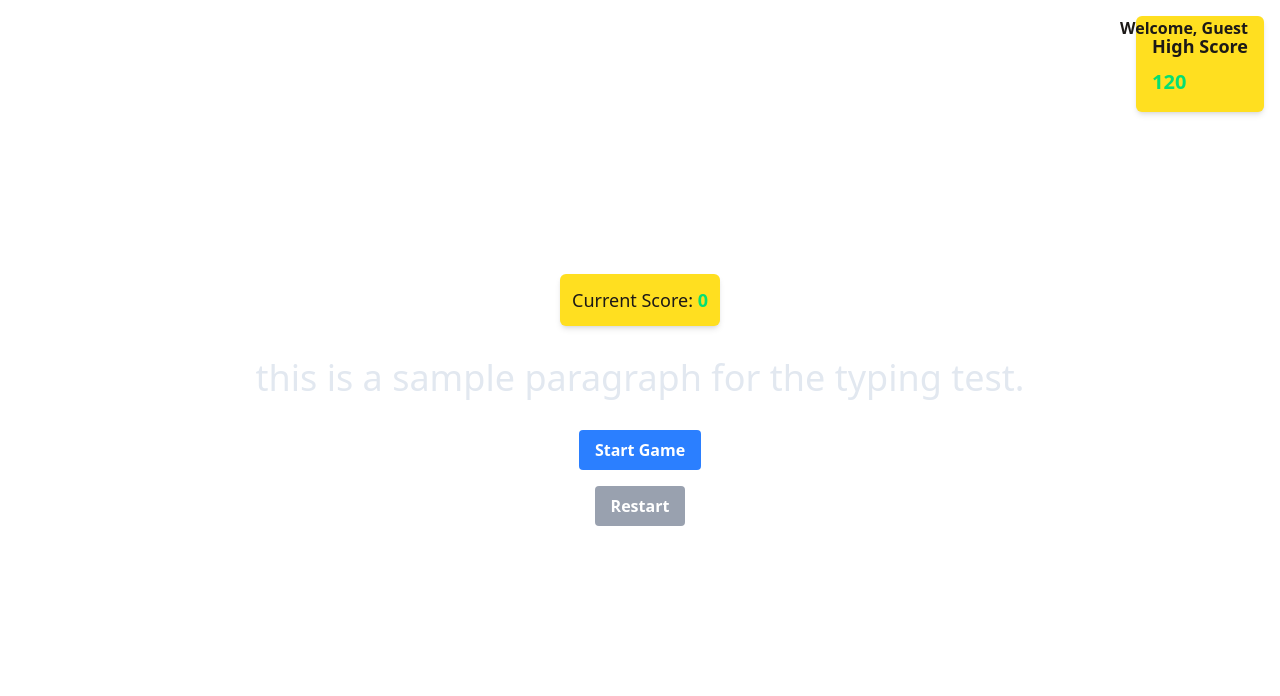
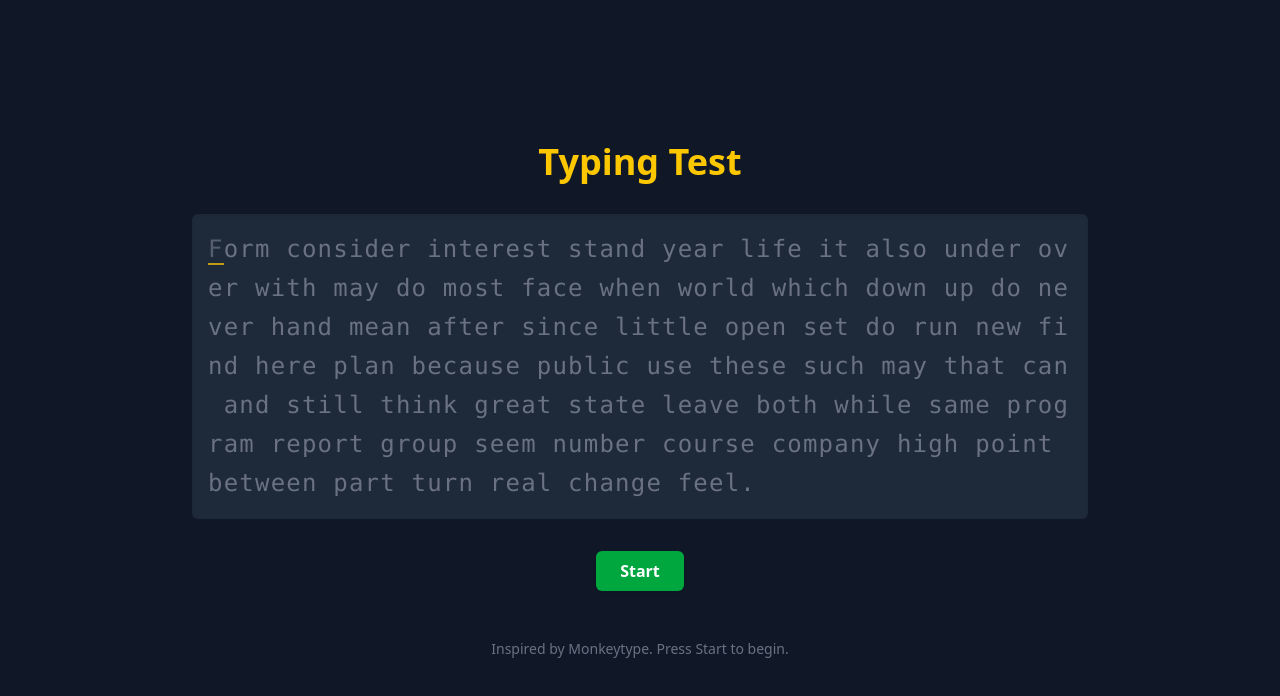
Before and after one commit to arjitjohar/updatedTypingGameReact, a React (Vite) app in the folder frontend/: page / in a window 1280 px wide. Shown: the top 696 px of the page. Built offline with nearby package versions, Linux system fonts and the light colour scheme.

Commit message:
front end update design

```diff
--- a/frontend/src/components/TypingTestPage.tsx
+++ b/frontend/src/components/TypingTestPage.tsx
@@ -1,199 +1,288 @@
-import React, { useState, useEffect, useRef } from 'react';
+import React, { useState, useEffect, useCallback, useRef } from 'react';
 
-function TypingTestPage() {
-  const targetText = "this is a sample paragraph for the typing test.";
-  const targetChars = targetText.split('');
-  const [typedChars, setTypedChars] = useState<string[]>([]);
-  const [displayedText, setDisplayedText] = useState<React.ReactNode[]>(targetChars.map((char, index) => (
-    <span key={index}>{char}</span>
-  )));
-  const [currentScore, setCurrentScore] = useState(0);
-  const textInputRef = useRef<HTMLInputElement | null>(null);
-  const [isTypingFinished, setIsTypingFinished] = useState(false);
-  const [gameStarted, setGameStarted] = useState(false);
-  const [startCounter, setStartCounter] = useState<number | null>(null);
+// --- Constants ---
+const TEXT_TO_TYPE = "Form consider interest stand year life it also under over with may do most face when world which down up do never hand mean after since little open set do run new find here plan because public use these such may that can and still think great state leave both while same program report group seem number course company high point between part turn real change feel.";
+const COUNTDOWN_SECONDS = 3;
 
+// --- Types ---
+type GameState = 'idle' | 'countdown' | 'running' | 'finished';
+type CharState = 'pending' | 'correct' | 'incorrect';
+
+interface CharacterProps {
+  char: string;
+  state: CharState;
+  isCursor: boolean;
+}
+
+// --- Helper Functions ---
+/**
+ * Calculates Words Per Minute (WPM).
+ * @param correctChars - Number of correctly typed characters.
+ * @param incorrectChars - Number of incorrectly typed characters (often counted as errors affecting accuracy, but some WPM counts ignore them or penalize differently).
+ * @param timeSeconds - Time elapsed in seconds.
+ * @returns The calculated WPM.
+ */
+const calculateWpm = (correctChars: number, timeSeconds: number): number => {
+  if (timeSeconds === 0) return 0;
+  // Calculate gross WPM based on characters typed (assuming average word length of 5)
+  const wordsTyped = correctChars / 5;
+  const minutes = timeSeconds / 60;
+  const wpm = Math.round(wordsTyped / minutes);
+  return wpm > 0 ? wpm : 0; // Ensure WPM is not negative or NaN
+};
+
+/**
+ * Calculates Accuracy.
+ * @param correctChars - Number of correctly typed characters.
+ * @param totalTyped - Total number of characters typed (correct + incorrect attempts).
+ * @returns The accuracy percentage.
+ */
+const calculateAccuracy = (correctChars: number, totalTyped: number): number => {
+  if (totalTyped === 0) return 100;
+  return Math.round((correctChars / totalTyped) * 100);
+};
+
+
+// --- Components ---
+
+/**
+ * Renders a single character with appropriate styling based on its state.
+ */
+const Character: React.FC<CharacterProps> = React.memo(({ char, state, isCursor }) => {
+  let colorClass = 'text-gray-500'; // Default: pending
+  if (state === 'correct') {
+    colorClass = 'text-green-400';
+  } else if (state === 'incorrect') {
+    colorClass = 'text-red-500';
+  }
+
+  // Cursor styling: subtle underline or background
+  const cursorClass = isCursor ? 'border-b-2 border-yellow-400 animate-pulse' : '';
+  // Handle whitespace explicitly for styling
+  const displayChar = char === ' ' ? '\u00A0' : char; // Use non-breaking space for rendering
+
+  return (
+    <span className={`${colorClass} ${cursorClass} transition-colors duration-100 ease-in-out`}>
+      {displayChar}
+    </span>
+  );
+});
+
+/**
+ * Displays the text to be typed, highlighting correct/incorrect/pending characters.
+ */
+const TypingTextDisplay: React.FC<{ text: string; userInput: string }> = ({ text, userInput }) => {
+  const chars = text.split('');
+  const userInputLength = userInput.length;
+
+  return (
+    <div className="text-2xl font-mono tracking-wider leading-relaxed break-words whitespace-pre-wrap p-4 bg-gray-800 rounded-md shadow-inner">
+      {chars.map((char, index) => {
+        let state: CharState = 'pending';
+        if (index < userInputLength) {
+          state = char === userInput[index] ? 'correct' : 'incorrect';
+        }
+        const isCursor = index === userInputLength;
+        return <Character key={`${char}-${index}`} char={char} state={state} isCursor={isCursor} />;
+      })}
+    </div>
+  );
+};
+
+/**
+ * Displays the countdown timer.
+ */
+const Countdown: React.FC<{ count: number }> = ({ count }) => {
+  if (count <= 0) return null;
+  return (
+    <div className="absolute inset-0 flex items-center justify-center bg-gray-900 bg-opacity-80 z-10">
+      <span className="text-8xl font-bold text-yellow-400 animate-ping">{count}</span>
+    </div>
+  );
+};
+
+/**
+ * Displays the results (WPM and Accuracy).
+ */
+const ResultsDisplay: React.FC<{ wpm: number; accuracy: number }> = ({ wpm, accuracy }) => {
+  return (
+    <div className="mt-4 text-center text-xl text-gray-300 space-x-6">
+      <span>WPM: <span className="font-semibold text-yellow-400">{wpm}</span></span>
+      <span>Accuracy: <span className="font-semibold text-green-400">{accuracy}%</span></span>
+    </div>
+  );
+};
+
+
+/**
+ * Main Application Component.
+ */
+const TypingTestPage: React.FC = () => {
+  const [textToType] = useState<string>(TEXT_TO_TYPE);
+  const [userInput, setUserInput] = useState<string>('');
+  const [gameState, setGameState] = useState<GameState>('idle'); // 'idle', 'countdown', 'running', 'finished'
+  const [countdownValue, setCountdownValue] = useState<number>(COUNTDOWN_SECONDS);
+  const [startTime, setStartTime] = useState<number | null>(null);
+  const [endTime, setEndTime] = useState<number | null>(null);
+
+  const countdownIntervalRef = useRef<number | null>(null);
+  const textDisplayRef = useRef<HTMLDivElement>(null); // Ref for focus management
+
+  // Derived state for results
+  const charactersTyped = userInput.length;
+  const correctCharacters = textToType.split('').reduce((acc, char, index) => {
+      return acc + (index < charactersTyped && userInput[index] === char ? 1 : 0);
+  }, 0);
+  const incorrectCharacters = charactersTyped - correctCharacters; // Simple count of mismatches
+
+  const elapsedTime = startTime && endTime ? (endTime - startTime) / 1000 :
+                      startTime && !endTime && gameState === 'running' ? (Date.now() - startTime) / 1000 : 0;
+
+  const wpm = calculateWpm(correctCharacters, elapsedTime);
+  const accuracy = calculateAccuracy(correctCharacters, charactersTyped);
+
+
+  // --- Effects ---
+
+  // Countdown Timer Logic
   useEffect(() => {
-    console.log('useEffect - Start Counter Triggered', { gameStarted, startCounter });
-    if (gameStarted && startCounter === null) {
-      console.log('  Setting startCounter to 3');
-      setStartCounter(3);
-    } else if (startCounter > 0) {
-      console.log('  startCounter > 0, setting timeout');
-      const timer = setTimeout(() => {
-        setStartCounter((prevCounter) => {
-          const newValue = prevCounter !== null ? prevCounter - 1 : null;
-          console.log('  Timeout fired, setting startCounter to', newValue);
-          return newValue;
+    if (gameState === 'countdown') {
+      setCountdownValue(COUNTDOWN_SECONDS); // Reset countdown value
+      countdownIntervalRef.current = setInterval(() => {
+        setCountdownValue((prev) => {
+          if (prev <= 1) {
+            clearInterval(countdownIntervalRef.current!);
+            setGameState('running');
+            setStartTime(Date.now());
+            // Focus the area to capture keypresses after countdown
+             textDisplayRef.current?.focus();
+            return 0;
+          }
+          return prev - 1;
         });
       }, 1000);
+    } else if (countdownIntervalRef.current) {
+      clearInterval(countdownIntervalRef.current); // Clear interval if state changes from countdown
+    }
+
+    // Cleanup interval on component unmount or gameState change
     return () => {
-        console.log('  Clearing timeout for startCounter');
-        clearTimeout(timer);
+      if (countdownIntervalRef.current) {
+        clearInterval(countdownIntervalRef.current);
+      }
     };
-    } else if (startCounter === 0) {
-      console.log('  startCounter === 0, setting to null and focusing input');
-      setStartCounter(null);
-      if (textInputRef.current) {
-        textInputRef.current.focus();
+  }, [gameState]); // Rerun effect when gameState changes
+
+
+  // Keyboard Event Listener
+  const handleKeyDown = useCallback((event: KeyboardEvent) => {
+    if (gameState !== 'running') return;
+
+    const { key } = event;
+    const currentIndex = userInput.length;
+
+    // Prevent default browser behavior for keys we handle (like space scrolling)
+    if (key === ' ' || key === 'Backspace' || (key.length === 1 && currentIndex < textToType.length)) {
+        event.preventDefault();
+    }
+
+    if (key === 'Backspace') {
+      setUserInput((prev) => prev.slice(0, -1));
+    } else if (key.length === 1 && currentIndex < textToType.length) { // Handle printable characters
+      setUserInput((prev) => prev + key);
+      // Check if the test is finished
+      if (currentIndex + 1 === textToType.length) {
+        setGameState('finished');
+        setEndTime(Date.now());
       }
     }
-    // The effect should re-run when gameStarted changes or when startCounter changes.
-  }, [gameStarted, startCounter]);
+  }, [gameState, userInput, textToType]);
+
+  // Attach/Detach keyboard listener
+  useEffect(() => {
+    // Use capture phase to potentially catch keys before other elements
+    window.addEventListener('keydown', handleKeyDown, true);
+    return () => {
+      window.removeEventListener('keydown', handleKeyDown, true);
+    };
+  }, [handleKeyDown]); // Re-attach if handleKeyDown changes (due to dependencies)
 
 
-  useEffect(() => {
-    console.log('useEffect - Game Finished Check', { typedCharsLength: typedChars.length, targetCharsLength: targetChars.length, isTypingFinished, gameStarted });
-    if (typedChars.length === targetChars.length && !isTypingFinished && gameStarted) {
-      console.log('  Typing finished! Showing alert.');
-      setIsTypingFinished(true);
-      alert(`Typing finished! Your final score is: ${currentScore}`);
+  // --- Event Handlers ---
+
+  const handleStart = () => {
+    if (gameState === 'idle' || gameState === 'finished') {
+      handleRestart(); // Reset state before starting countdown
+      setGameState('countdown');
     }
-  }, [typedChars, targetChars, currentScore, isTypingFinished, gameStarted]);
-
-  const handleKeyDown = (event: React.KeyboardEvent<HTMLInputElement>) => {
-    const key = event.key;
-    console.log('handleKeyDown:', key, { gameStarted, isTypingFinished, startCounter });
-
-    if (!gameStarted || isTypingFinished || startCounter !== null) {
-      console.log('  Typing prevented.');
-      event.preventDefault(); // Prevent typing if game hasn't started, is finished, or during countdown
-      return;
-    }
-
-    setTypedChars((prevTypedChars) => {
-      const nextTypedChars = [...prevTypedChars, key];
-      console.log('  setTypedChars:', nextTypedChars);
-      updateDisplayedText(nextTypedChars);
-      return nextTypedChars;
-    });
   };
 
-  const updateDisplayedText = (currentTypedChars: string[]) => {
-    console.log('updateDisplayedText:', currentTypedChars);
-    const newDisplayedText: React.ReactNode[] = targetChars.map((char, index) => {
-      if (index < currentTypedChars.length) {
-        if (currentTypedChars[index] === char) {
-          return <span key={index} className="text-black">{char}</span>;
-        } else if (index === currentTypedChars.length - 1) {
-          return <span key={index} className="text-red-500">{currentTypedChars[index]}</span>;
-        } else {
-          return <span key={index} className="text-black">{char}</span>;
+  const handleRestart = () => {
+    setGameState('idle');
+    setUserInput('');
+    setStartTime(null);
+    setEndTime(null);
+    setCountdownValue(COUNTDOWN_SECONDS);
+    if (countdownIntervalRef.current) {
+      clearInterval(countdownIntervalRef.current);
     }
-      } else {
-        return <span key={index}>{char}</span>;
-      }
-    });
-    setDisplayedText(newDisplayedText);
-    console.log('  setDisplayedText:', newDisplayedText);
+     // Focus the area to allow starting with Enter maybe? Or just prepare for typing.
+     textDisplayRef.current?.focus();
   };
 
-  useEffect(() => {
-    console.log('useEffect - Score Update Triggered', { gameStarted, startCounter, typedCharsLength: typedChars.length, targetCharsLength: targetChars.length });
-    if (gameStarted && startCounter === null && typedChars.length > 0 && typedChars.length <= targetChars.length) {
-      const lastTyped = typedChars[typedChars.length - 1];
-      const expected = targetChars[typedChars.length - 1];
-      console.log('  Comparing:', { lastTyped, expected });
-
-      if (lastTyped === expected) {
-        setCurrentScore((prevScore) => {
-          const newScore = prevScore + 1;
-          console.log('  Correct type, score incremented to:', newScore);
-          return newScore;
-        });
-      } else {
-        setCurrentScore((prevScore) => {
-          const newScore = Math.max(prevScore - 1, 0);
-          console.log('  Incorrect type, score decremented to:', newScore);
-          return newScore;
-        });
-        setDisplayedText((prevDisplayedText) => {
-          const updatedText = [...prevDisplayedText];
-          if (typedChars.length <= targetChars.length) {
-            updatedText[typedChars.length - 1] = (
-              <span key={typedChars.length - 1} className="text-red-500">{lastTyped}</span>
-            );
-            console.log('  Updated displayedText with red incorrect char:', updatedText);
-          }
-          return updatedText;
-        });
-      }
-    }
-  }, [typedChars, targetChars, gameStarted, startCounter]);
-
-  const handleStartGame = () => {
-    console.log('handleStartGame triggered');
-    setGameStarted(true);
-  };
+  // --- Render ---
 
   return (
-    <div className="flex flex-col h-screen bg-blue-gray-400 relative items-center justify-center">
-      {/* High Score Box (Top Right) */}
-      <div className="absolute top-4 right-4 bg-yellow-300 text-stone-900 p-4 rounded-md shadow-md">
-        <h2 className="text-lg font-semibold mb-2">High Score</h2>
-        <p className="text-xl font-bold text-green-400">120</p> {/* Placeholder */}
+    <div className="min-h-screen bg-gray-900 text-gray-300 flex flex-col items-center justify-center p-4 font-sans"
+         ref={textDisplayRef}
+         tabIndex={-1} // Make div focusable
+         >
+      <h1 className="text-4xl font-bold text-yellow-400 mb-8">Typing Test</h1>
+
+      <div className="w-full max-w-4xl relative">
+        {/* Countdown Overlay */}
+        {gameState === 'countdown' && <Countdown count={countdownValue} />}
+
+        {/* Typing Area */}
+        <TypingTextDisplay text={textToType} userInput={userInput} />
+
+        {/* Results Display */}
+        {(gameState === 'running' || gameState === 'finished') && startTime && (
+          <div className="mt-4 text-center text-lg text-gray-400">
+            Time: {elapsedTime.toFixed(1)}s
           </div>
+        )}
+        {gameState === 'finished' && (
+           <ResultsDisplay wpm={wpm} accuracy={accuracy} />
+        )}
 
-      {/* Welcome User (Top Right) */}
-      <div className="absolute top-4 right-4 mr-4 text-stone-900 font-semibold">
-        Welcome, Guest
-      </div>
 
-      {/* Main Content Area */}
-      <div className="flex flex-col items-center justify-center">
-        {/* Current Score Box */}
-        <div className="mb-8 bg-yellow-300 text-stone-900 p-3 rounded-md shadow-md">
-          <p className="text-lg">Current Score: <span className="font-semibold text-green-400">{currentScore}</span></p>
-        </div>
-
-        {/* Displayed Text or Start Counter */}
-        <div className="text-4xl text-slate-200 text-center mb-8">
-          {gameStarted && startCounter !== null ? (
-            <span>{startCounter}</span>
-          ) : (
-            displayedText
-          )}
-        </div>
-
-        {/* Invisible Input */}
-        <input
-          type="text"
-          className="opacity-0 absolute -z-10"
-          ref={textInputRef}
-          onKeyDown={handleKeyDown}
-          autoFocus={gameStarted && startCounter === null} // Auto focus only after countdown
-        />
-
-        {/* Start Button */}
-        {!gameStarted && (
+        {/* Controls */}
+        <div className="mt-8 text-center space-x-4">
+          {(gameState === 'idle' || gameState === 'finished') && (
             <button
-            className="bg-blue-500 hover:bg-blue-700 text-white font-bold py-2 px-4 rounded focus:outline-none focus:shadow-outline mb-4"
-            type="button"
-            onClick={handleStartGame}
+              onClick={handleStart}
+              className="bg-green-600 hover:bg-green-700 text-white font-semibold py-2 px-6 rounded-md transition duration-150 ease-in-out shadow hover:shadow-lg focus:outline-none focus:ring-2 focus:ring-green-500 focus:ring-opacity-50"
             >
-            Start Game
+              Start
             </button>
           )}
-
-        {/* Restart Button */}
+          {(gameState === 'running' || gameState === 'countdown' || gameState === 'finished') && (
             <button
-          className={`text-white font-bold py-2 px-4 rounded focus:outline-none focus:shadow-outline ${
-            gameStarted ? 'bg-green-500 hover:bg-green-700' : 'bg-gray-400 cursor-not-allowed'
-          }`}
-          type="button"
-          onClick={() => window.location.reload()}
-          disabled={!gameStarted} // Disable restart until game starts
+              onClick={handleRestart}
+              className="bg-red-600 hover:bg-red-700 text-white font-semibold py-2 px-6 rounded-md transition duration-150 ease-in-out shadow hover:shadow-lg focus:outline-none focus:ring-2 focus:ring-red-500 focus:ring-opacity-50"
             >
               Restart
             </button>
+          )}
+        </div>
       </div>
 
-      {/* Optional Footer */}
-      {/* <div className="bg-stone-900 text-yellow-300 p-4 text-center">
-        <p>&copy; 2025 Typing Game</p>
-      </div> */}
+      <footer className="mt-12 text-center text-gray-500 text-sm">
+        Inspired by Monkeytype. Press Start to begin.
+      </footer>
     </div>
   );
-}
+};
 
-export default TypingTestPage;
+export default TypingTestPage; // Ensure App is the default export
```
Also changed, not shown: frontend/src/App.tsx (+10 -5 lines). Lines whose indentation alone changed are shown as unchanged.
